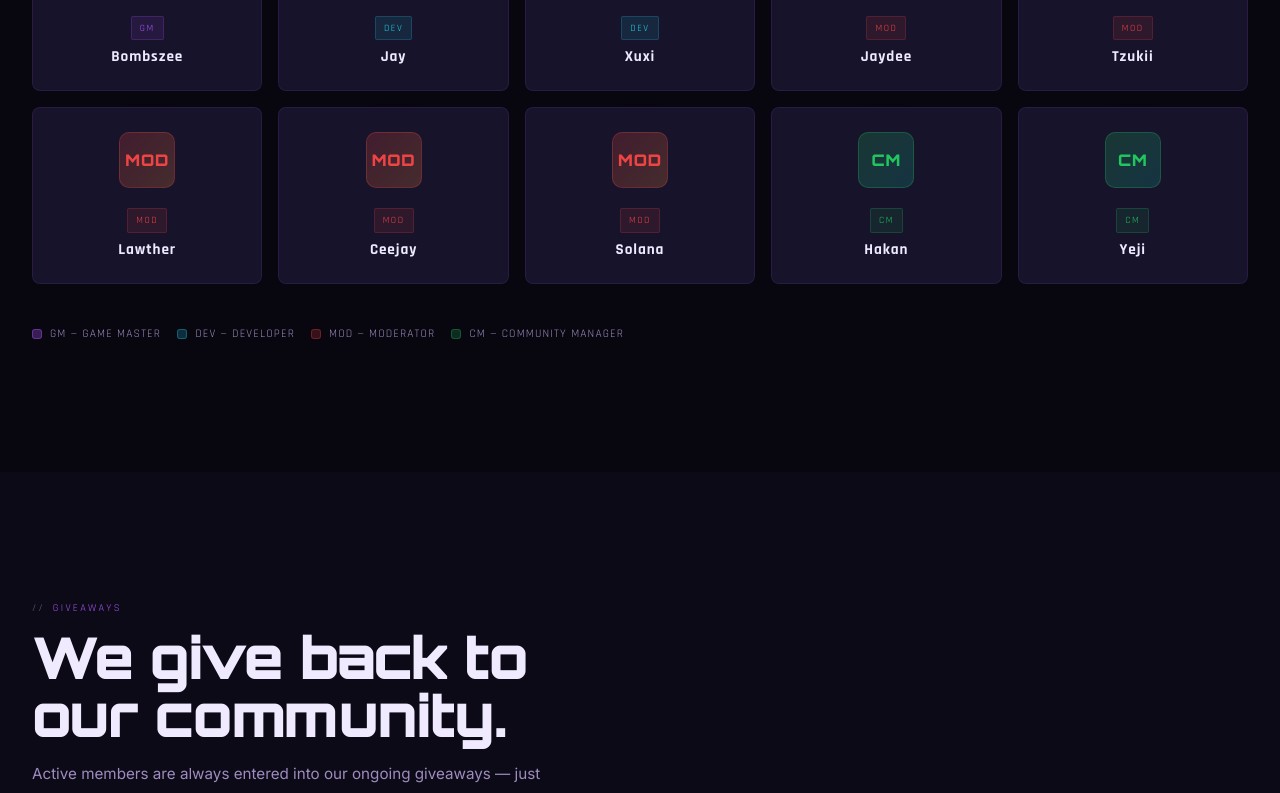
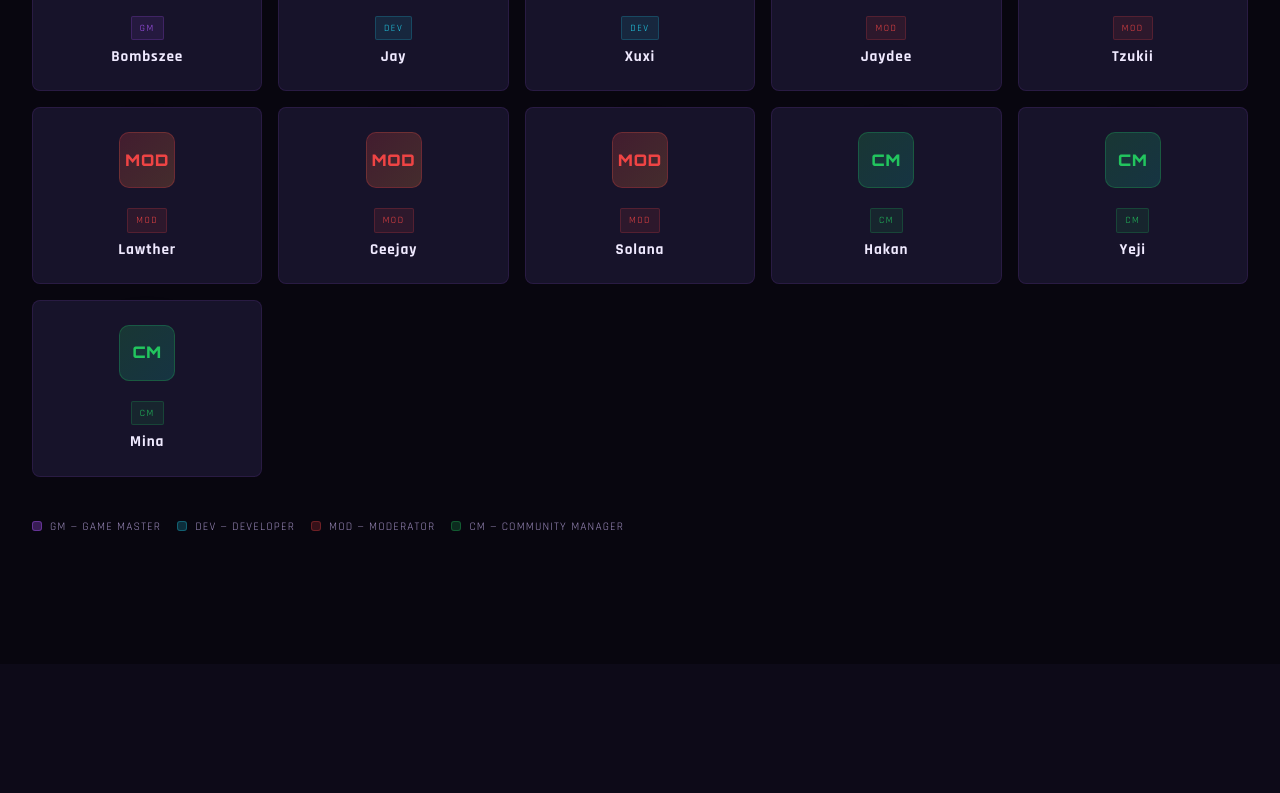
Before and after one commit to jaywebmaster/my-portfolio, a Next.js app: page / in a window 1280 px wide. Shown: the part 4045-4838 px from the top of the page. Built offline with nearby package versions, Linux system fonts and the light colour scheme.

Commit message:
page update

```diff
--- a/app/page.tsx
+++ b/app/page.tsx
@@ -571,6 +571,7 @@ export default function YRNRPage() {
               { role: "mod", initials: "MOD", tag: "Mod", name: "Solana"   },
               { role: "cm",  initials: "CM",  tag: "CM",  name: "Hakan"    },
               { role: "cm",  initials: "CM",  tag: "CM",  name: "Yeji"     },
+              { role: "cm",  initials: "CM",  tag: "CM",  name: "Mina"     },
             ].map((m) => (
               <div className={`member-card role-${m.role}`} key={m.name}>
                 <div className="member-avatar">{m.initials}</div>
@@ -653,7 +654,7 @@ export default function YRNRPage() {
                 ))}
               </div>
             </div>
-            <a href="https://discord.gg/YMqy2MgmN"><button className="btn-discord">Join YRNR Discord</button></a>
+            <a href="https://discord.gg/U7xan4K2N7"><button className="btn-discord">Join YRNR Discord</button></a>
           </div>
         </div>
       </section>
```
